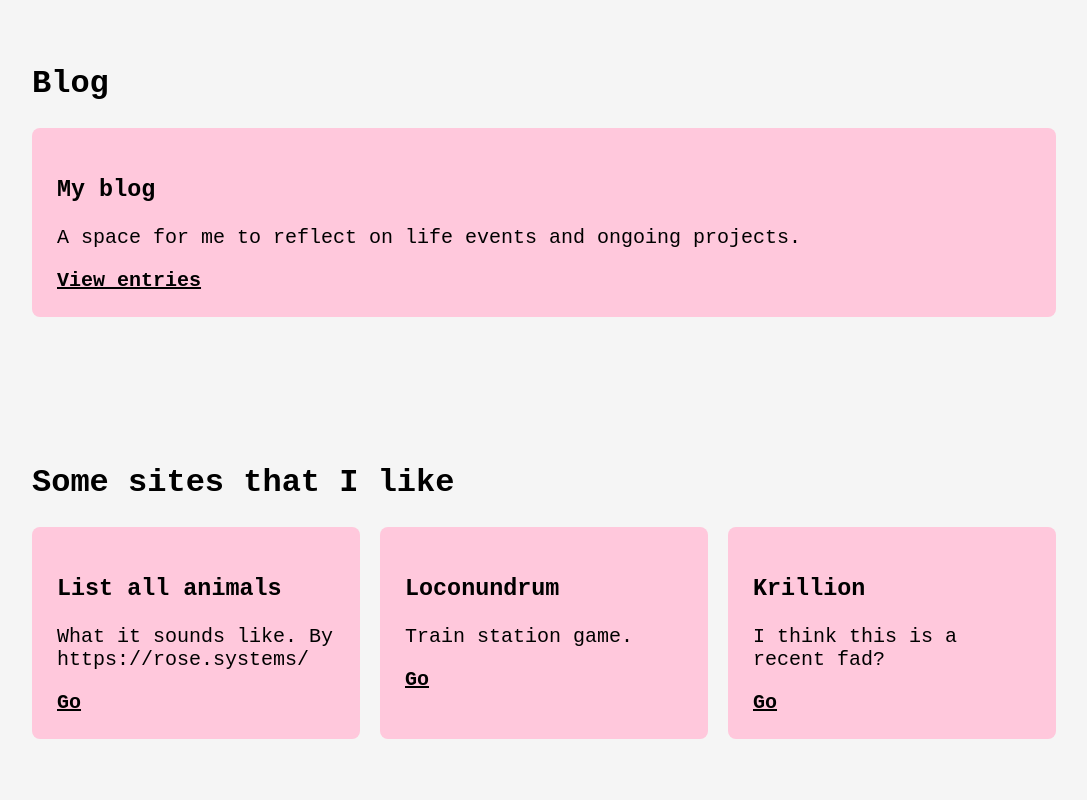
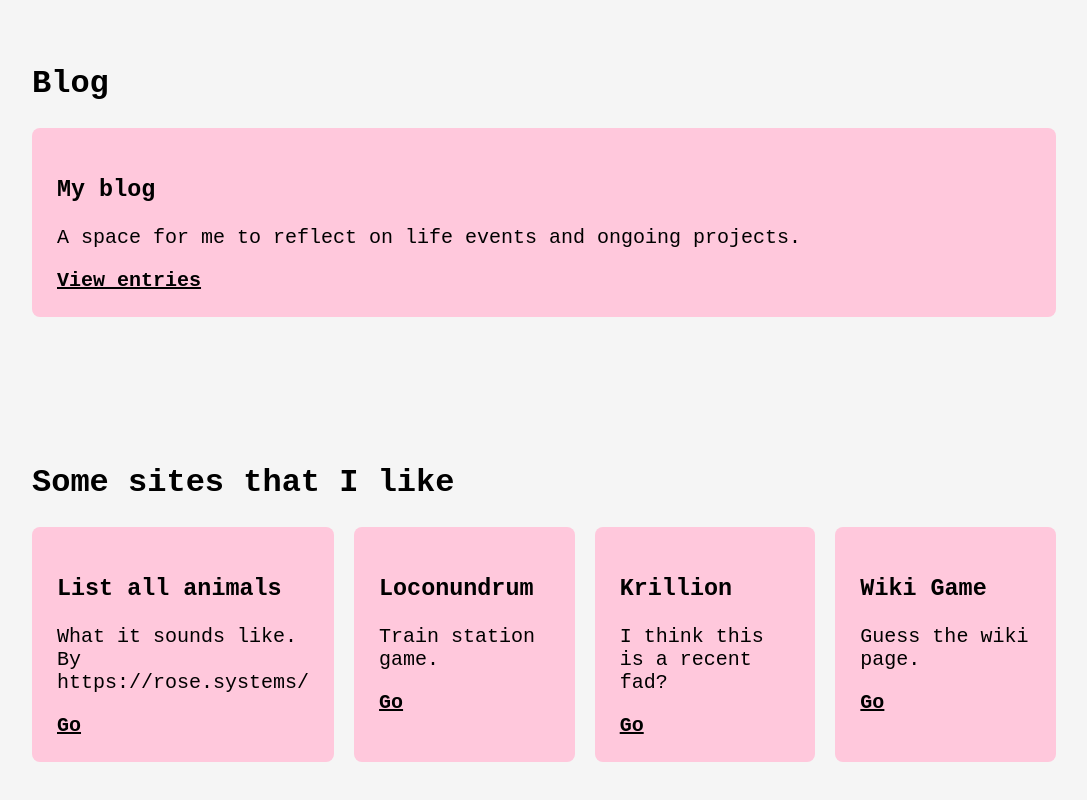
Before and after one commit to trouli-kambouri/trouli.dev, a plain HTML site: page index.html in a window 1280 px wide. Shown: the part 948-1748 px from the top of the page, without its empty margins (96-1183 px from the left). Drawn offline with Linux system fonts and the light colour scheme; a script that the page names is missing.

Commit message:
add a site that I like

```diff
--- a/index.html
+++ b/index.html
@@ -13,7 +13,6 @@
         <section id="home" class="hero">
 
             <h1>Hi, I'm Trouli.</h1>
-
             <p>
                 Sometimes I make some things.
             </p>
@@ -80,6 +79,12 @@
                     <a href="https://krillion.io/"><b>Go</b></a>
                 </div>
 
+                <div class="site">
+                    <h3>Wiki Game</h3>
+                    <p>Guess the wiki page.</p>
+                    <a href="https://catfishing.net/"><b>Go</b></a>
+                </div>
+
             </div>
         </section>
 
```
